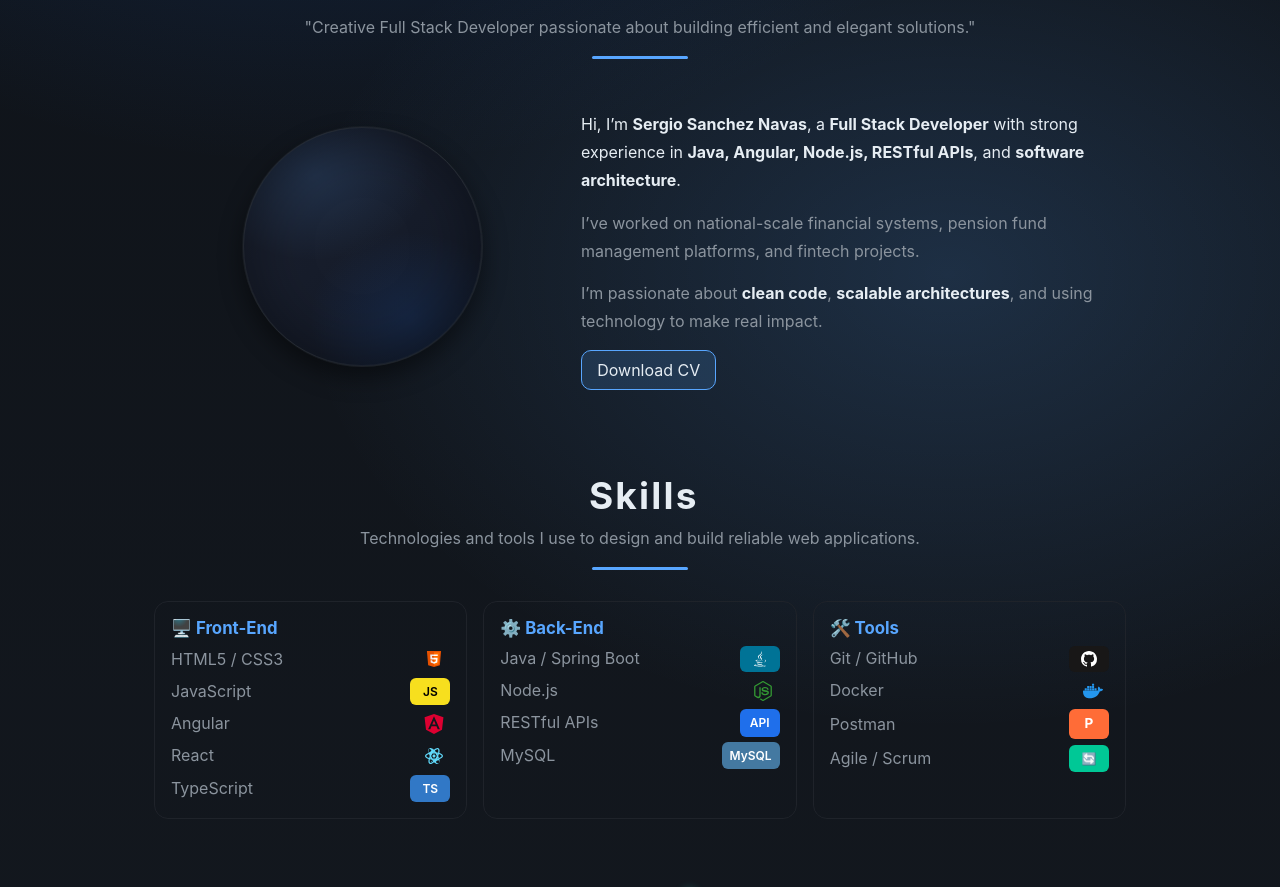
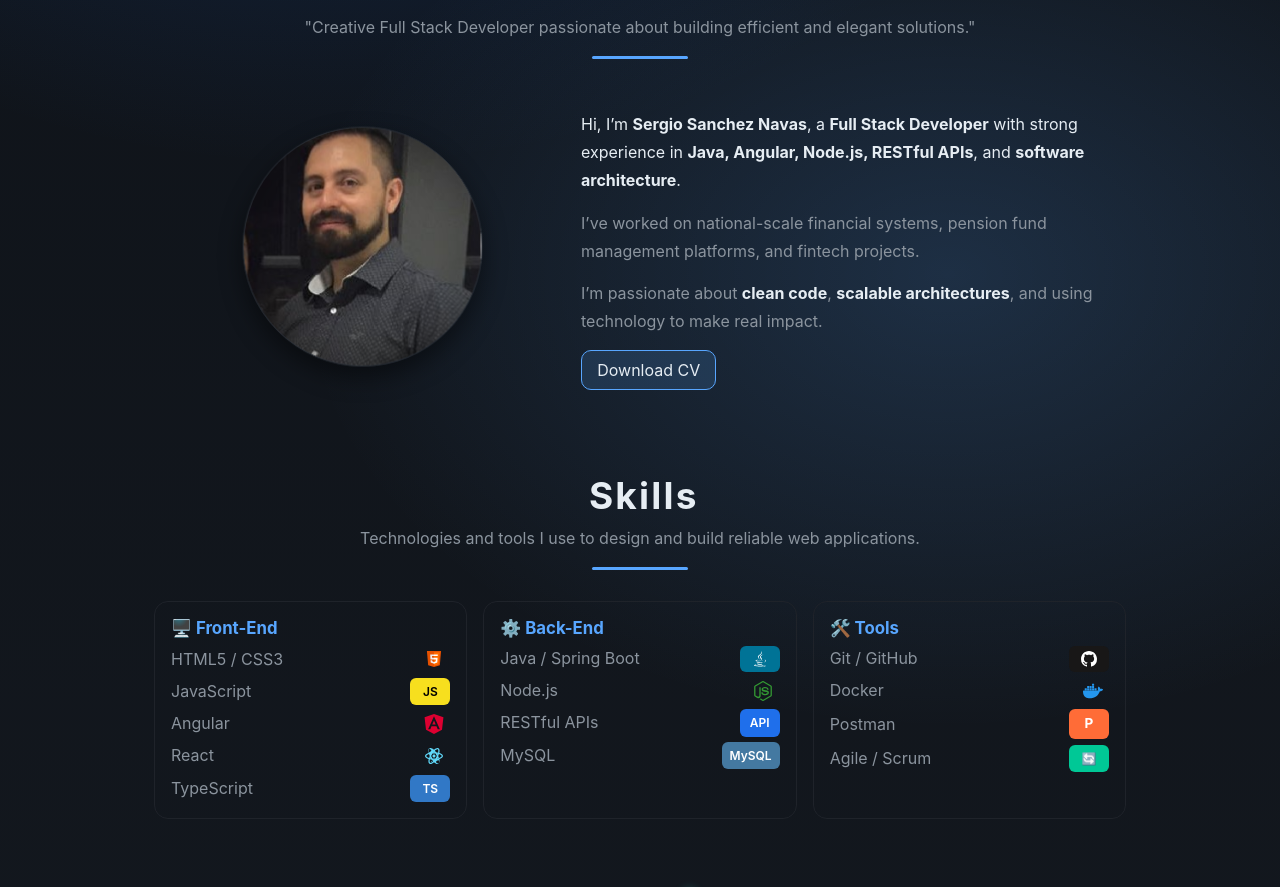
Before and after one commit to sasnavas/portfolio, an Angular app: page /#/ in a window 1280 px wide. Shown: the part 964-1851 px from the top of the page. Built offline with nearby package versions, Linux system fonts and the light colour scheme.

Commit message:
feat: add profile photo to about section avatar

```diff
--- a/src/app/pages/about/about.component.css
+++ b/src/app/pages/about/about.component.css
@@ -119,6 +119,7 @@
 	border-radius: 50%;
 	border: 1px solid #2a2f36;
 	background:
+		url('/me_foto.png') center/cover no-repeat,
 		radial-gradient(80% 60% at 30% 20%, #58a6ff22, transparent 60%),
 		radial-gradient(70% 60% at 70% 80%, #1f6feb22, transparent 60%),
 		linear-gradient(135deg, #1b2130, #121825);
@@ -150,19 +151,6 @@
 	box-shadow: 0 4px 12px rgba(88, 166, 255, 0.4);
 }
 
-.avatar {
-	width: clamp(160px, 28vw, 240px);
-	aspect-ratio: 1/1;
-	border-radius: 50%;
-	border: 1px solid #2a2f36;
-	background:
-		radial-gradient(80% 60% at 30% 20%, #58a6ff22, transparent 60%),
-		radial-gradient(70% 60% at 70% 80%, #1f6feb22, transparent 60%),
-		linear-gradient(135deg, #1b2130, #121825);
-	box-shadow: inset 0 0 60px #0006, 0 10px 24px #0007;
-	transition: transform 0.4s ease;
-}
-
 .avatar:hover { transform: scale(1.05); }
 
 @media (max-width: 900px) {
```
Also changed, not shown: public/me_foto.png (added), src/img/me_foto.png (added).
